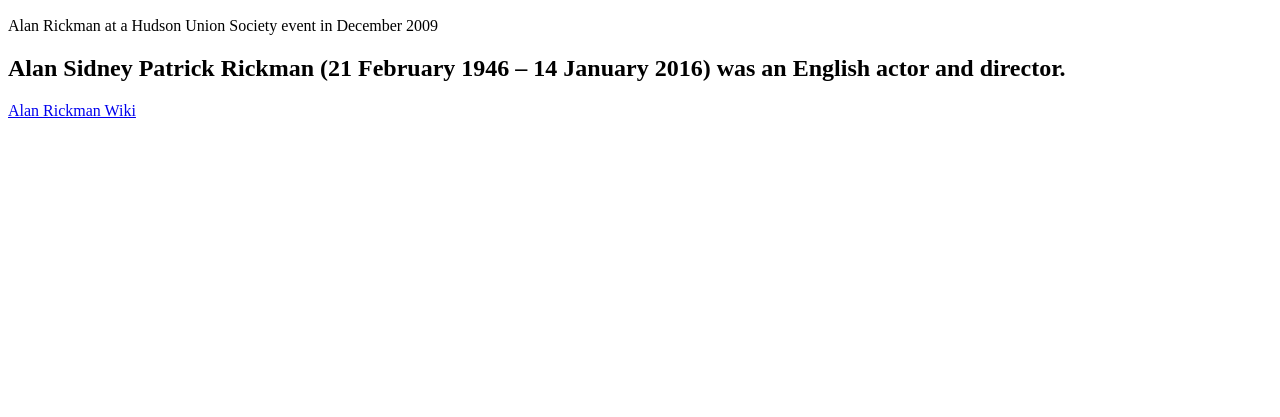
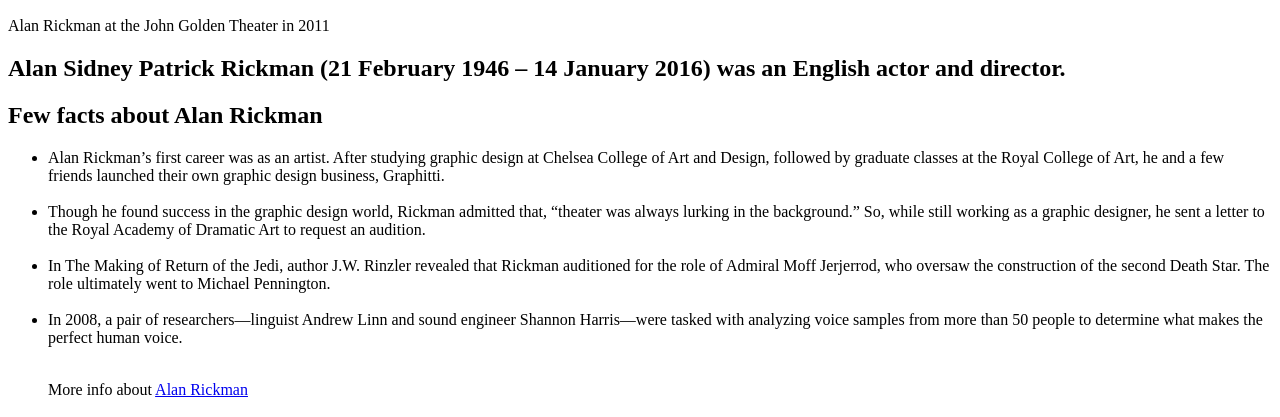
Before and after one commit to voidbeary/tribute-page, a website: page index.html in a window 1280 px wide. Shown: the part 383-800 px from the top of the page. Drawn offline with Linux system fonts and the light colour scheme.

Commit message:
css done

```diff
--- a/index.html
+++ b/index.html
@@ -12,13 +12,23 @@
 	<script src="https://cdn.freecodecamp.org/testable-projects-fcc/v1/bundle.js"></script>
 	<main id="main">
 		<h1 id="title">Alan Rickman</h1>
-		<div id="img-div"><img id="image" src="https://upload.wikimedia.org/wikipedia/commons/9/98/AlanRickmanDec2009.jpg"/>
-			<p id="img-caption">Alan Rickman at a Hudson Union Society event in December 2009</p>
+		<div id="img-div"><img id="image" src="https://upload.wikimedia.org/wikipedia/commons/5/50/Alan_Rickman_cropped_and_retouched.jpg"/>
+			<p id="img-caption">Alan Rickman at the John Golden Theater in 2011</p>
 		</div>
 		<h2 id="tribute-info"><b>Alan Sidney Patrick Rickman</b> (21 February 1946 – 14 January 2016) was an English actor and director.</h2>
     <p>
-		<a id="tribute-link" href="https://en.wikipedia.org/wiki/Alan_Rickman" target="_blank">Alan Rickman Wiki</a>
-	</main>
+	<h2>Few facts about Alan Rickman</h2>
+    <ul>
+      <li>Alan Rickman’s first career was as an artist. After studying graphic design at Chelsea College of Art and Design, followed by graduate classes at the Royal College of Art, he and a few friends launched their own graphic design business, Graphitti.</li>
+      <br>
+      <li>Though he found success in the graphic design world, Rickman admitted that, “theater was always lurking in the background.” So, while still working as a graphic designer, he sent a letter to the Royal Academy of Dramatic Art to request an audition.</li>
+      <br>
+      <li>In The Making of Return of the Jedi, author J.W. Rinzler revealed that Rickman auditioned for the role of Admiral Moff Jerjerrod, who oversaw the construction of the second Death Star. The role ultimately went to Michael Pennington.</li><br>
+      <li>In 2008, a pair of researchers—linguist Andrew Linn and sound engineer Shannon Harris—were tasked with analyzing voice samples from more than 50 people to determine what makes the perfect human voice.</li>
+    </ol>
+    <br>
+    <p>More info about <a id="tribute-link" href="https://en.wikipedia.org/wiki/Alan_Rickman" target="_blank">Alan Rickman</a>
+	</main></p>
 </body>
 
 </html>
--- a/style.css
+++ b/style.css
@@ -1,25 +1,30 @@
-html{
-  background: linear-gradient(to bottom,  #7e4a35, #cab577, #838060);
+body{
+  background: linear-gradient(to bottom, #C0C0C0,  #8787e8);
+  color: black;
 }
 h1, h2 {
-  font-family: Lato;
    text-align: center;
 }
 img{
-  max-width: 100%;
-  height: auto;
-  display: block;
-  margin: auto;
+  max-width: 50%;
+  display: flex;
+  margin-left: auto;
+  margin-right: auto;
 }
 p{
  text-align: center;
+
 }
 
 #img-caption{
   font-style: italic;
   margin-top: 0px;
-  /* color: white; */
 }
-/* #img-div{
- background-color: black;
-} */
+ul{
+   text-align: center;
+   font-size: 22px;
+}
+
+main{
+  overflow: auto;
+}
```
